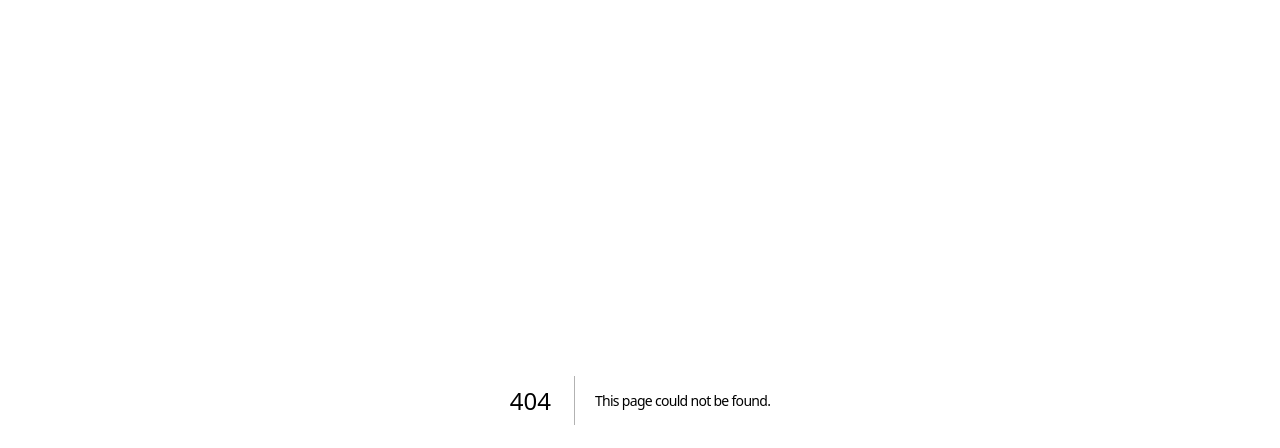
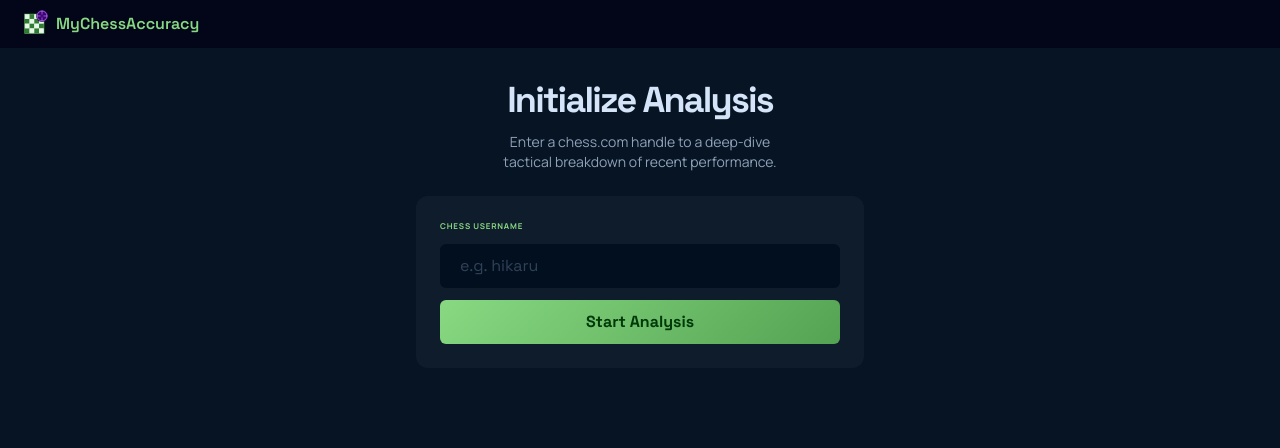
Before and after one commit to AaronMTS/my-chess-accuracy, a Next.js app: page /analyze in a window 1280 px wide. Before the commit this address had no page. Shown: the top 448 px of the page. Built offline with nearby package versions, Linux system fonts and the light colour scheme.

Commit message:
feat: added /analyze page initial designs; added navbar

```diff
--- /dev/null
+++ b/app/analyze/page.tsx
@@ -0,0 +1,38 @@
+import { spaceGrotesk } from "../fonts";
+
+export default function AnalyzePage() {
+  return (
+    <section className="space-y-6 p-8 mx-auto max-w-lg text-center">
+      <div className="space-y-3">
+        <h2 className={spaceGrotesk.className}>Initialize Analysis</h2>
+        <p className="text-slate-400 text-sm">
+          Enter a chess.com handle to a deep-dive <br />
+          tactical breakdown of recent performance.
+        </p>
+      </div>
+      <form
+        action=""
+        className="bg-surfaceLow p-6 flex flex-col items-start gap-3 rounded-xl"
+      >
+        <label
+          htmlFor="username"
+          className="text-[8px] text-primary tracking-widest font-bold uppercase"
+        >
+          Chess Username
+        </label>
+        <input
+          type="text"
+          name="username"
+          id="username"
+          placeholder="e.g. hikaru"
+          className={`w-full px-5 py-2.5 bg-surfaceLowest ${spaceGrotesk.className} rounded-md placeholder:text-slate-700`}
+        />
+        <button
+          className={`w-full px-5 py-2.5 bg-linear-135 from-primary to-onPrimaryContainer ${spaceGrotesk.className} text-onPrimary font-bold rounded-md cursor-pointer`}
+        >
+          Start Analysis
+        </button>
+      </form>
+    </section>
+  );
+}
--- a/app/layout.tsx
+++ b/app/layout.tsx
@@ -1,6 +1,7 @@
 import type { Metadata } from "next";
 import "./globals.css";
 import { manrope } from "./fonts";
+import Navbar from "@/components/Navbar";
 
 export const metadata: Metadata = {
   title: "MyChessAccuracy",
@@ -13,8 +14,14 @@ export default function RootLayout({
   children: React.ReactNode;
 }>) {
   return (
-    <html lang="en" className={`${manrope.className} antialiased`}>
-      <body>{children}</body>
+    <html
+      lang="en"
+      className={`${manrope.className} bg-surface text-onSurface antialiased`}
+    >
+      <body>
+        <Navbar />
+        {children}
+      </body>
     </html>
   );
 }
--- /dev/null
+++ b/components/Navbar.tsx
@@ -0,0 +1,20 @@
+import Link from "next/link";
+import { spaceGrotesk } from "@/app/fonts";
+import logo from "@/assets/logo.svg";
+import Image from "next/image";
+
+export default function Navbar() {
+  return (
+    <nav className="bg-slate-950 py-3 px-6">
+      <Link
+        href="/"
+        className={`flex gap-2 items-center ${spaceGrotesk.className} text-md *:leading-6 font-semibold text-primary`}
+      >
+        <span className="relative -top-0.5 size-6">
+          <Image src={logo} fill alt="A crosshair aimed at a chess board" />
+        </span>
+        MyChessAccuracy
+      </Link>
+    </nav>
+  );
+}
```
